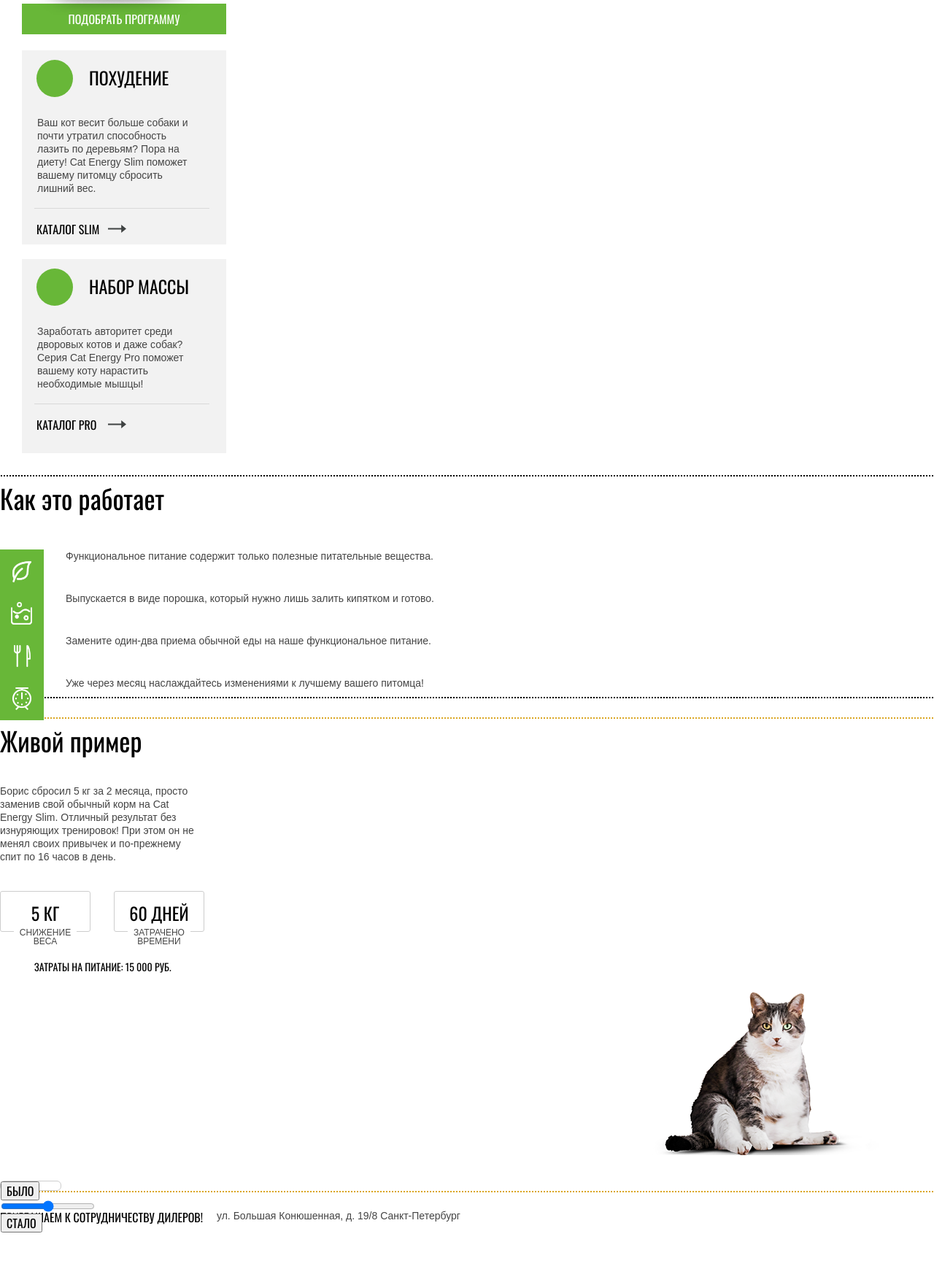
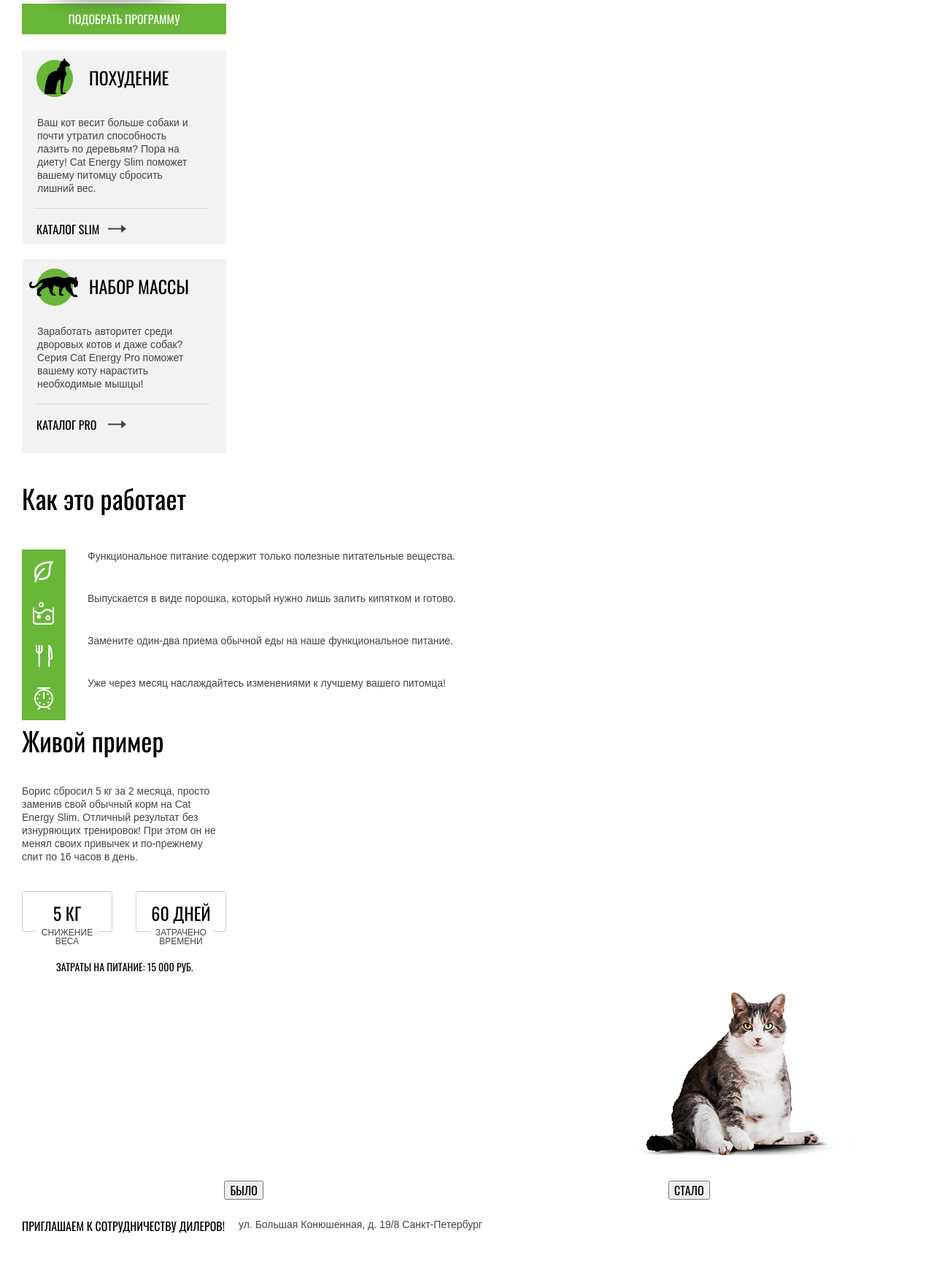
Before and after one commit to MikhailBobrov/1093505-cat-energy-18, a website: page source/index.html in a window 1280 px wide. Shown: the part 702-2452 px from the top of the page at 73% size. Drawn offline with nearby package versions, Linux system fonts and the light colour scheme; files that its build step writes are made by us from their sources.

Commit message:
поправил инлекс

```diff
--- a/source/index.html
+++ b/source/index.html
@@ -60,7 +60,7 @@
         </div>
       </section>
 
-      <section class="advantages">
+      <section class="advantages container">
         <h2 class="advantages__headline">Как это работает</h2>
           <ul class="advantages__list">
             <li class="advantages__item advantages__item--sheet">
@@ -78,7 +78,7 @@
           </ul>
       </section>
 
-      <section class="example">
+      <section class="example container">
         <h2 class="example__headline">Живой пример</h2>
           <p class="example__description">Борис сбросил 5 кг за 2 месяца, просто заменив свой обычный корм на Cat Energy Slim.
             Отличный результат без изнуряющих тренировок!
@@ -105,19 +105,15 @@
               </li>
             </ul>
           </div>
-          <div class="example__controls">
-            <form class="example__form" action="https://echo.htmlacademy.ru." method="post">
+            <div class="example__controls">
               <button class="example__was" type="button">Было</button>
-              <label class="example__label" for="range"><!--вот тут у меня вопрос все же остался с реализацией--></label>
-              <input class="example__input" type="range" id="range" step="1">
               <button class="example__become" type="button">Стало</button>
-            </form>
+            </div>
           </div>
-        </div>
       </section>
 
       <section class="map">
-        <div class="map__contacts">
+        <div class="map__contacts container">
           <p class="map__slogan">приглашаем
             к сотрудничеству
             дилеров!
@@ -125,12 +121,6 @@
           <p class="map__adress">ул. Большая Конюшенная, д. 19/8
             Санкт-Петербург</p>
         </div>
-          <div class="map__container">
-            <picture>
-              <source srcset="img/bg-map-mobile@1x.png" media="(max-width: 500px)">
-              <img class="map__logo--image" src="img/logo-footer.svg" alt="логотип Кэт-Энерджи">
-            </picture>
-          </div>
       </section>
     </main>
 
--- a/source/sass/blocks/advantages.scss
+++ b/source/sass/blocks/advantages.scss
@@ -1,7 +1,3 @@
-.advantages {
-  outline: 2px dotted black;
-}
-
 .advantages__headline {
   color: $link-color;
   font-size: 36px;
--- a/source/sass/blocks/example.scss
+++ b/source/sass/blocks/example.scss
@@ -1,7 +1,3 @@
-.example {
-  outline: 2px dotted goldenrod;
-}
-
 .example__headline {
   color: $link-color;
   font-size: 36px;
@@ -100,12 +96,20 @@
   display: block;
 }
 
+/*
 .example__controls {
   width: 84px;
   height: 14px;
   border-radius: 6px;
   border: 1px solid #cdcdcd;
   background-color: #ffffff;
+}
+
+ */
+
+.example__controls {
+  display: flex;
+  justify-content: space-around;
 }
 
 .example__was {
--- a/source/sass/blocks/map.scss
+++ b/source/sass/blocks/map.scss
@@ -1,10 +1,8 @@
-/*.map {
+.map {
   min-height: 362px;
-  background-image: url("../img/bg-map-mobile@1x.png");
+  background-image: url("../img/map_23.png");
   background-repeat: no-repeat;
 }
-
- */
 
 .map__contacts {
   display: flex;
--- a/source/sass/blocks/options.scss
+++ b/source/sass/blocks/options.scss
@@ -39,34 +39,27 @@
   border-radius: 50%;
 }
 
-/*
-.options__title::after {
+.options__title--feed::after {
   content: "";
   position: absolute;
-  top: -11px;
-  left: 20px;
-  width: 50px;
-  height: 51px;
-  background-image: url("..img/icon-cat-slim.svg");
+  top: -13px;
+  left: 31px;
+  width: 35px;
+  height: 49px;
+  background-image: url("../img/icon-cat-slim.svg");
+  background-repeat: no-repeat;
 }
 
-.options__feed {
-  width: 50px;
-  height: 51px;
-  background-color: #68b738;
-  //не понимаю почему картинка не работает
-  background-image: url("../img/icon-cat-slim.svg");
-  border-radius: 50%;
+.options__title--mass::after {
+  content: "";
+  position: absolute;
+  top: 0;
+  left: 10px;
+  width: 67px;
+  height: 28px;
+  background-image: url("../img/icon-cat-pro.svg");
+  background-repeat: no-repeat;
 }
-
-.options__mass {
-  width: 50px;
-  height: 51px;
-  background-color: #68b738;
-  border-radius: 50%;
-}
-
- */
 
 .options__descriptions {
   position: relative;
--- a/source/sass/blocks/page-footer.scss
+++ b/source/sass/blocks/page-footer.scss
@@ -7,8 +7,12 @@
 }
 
 .page-footer__logo-image {
+  margin-left: 75px;
   padding-top: 30px;
   margin-bottom: 30px;
+  width: 128px;
+  height: auto;
+  object-fit: contain;
 }
 
 .page-footer__logo {
--- a/source/sass/blocks/site-list.scss
+++ b/source/sass/blocks/site-list.scss
@@ -14,9 +14,9 @@
 
 .site-list__item:hover,
 .site-list__item:focus {
-  opacity: 0.7;
+  opacity: 0.8;
 }
 
 .site-list__item:active {
-  opacity: 0.4;
+  opacity: 0.6;
 }
--- a/source/sass/blocks/user-list.scss
+++ b/source/sass/blocks/user-list.scss
@@ -2,4 +2,13 @@
   display: block;
   text-align: center;
   max-width: 70%;
+  cursor: pointer;
+
+  &:hover {
+    opacity: 0.8;
+  }
+
+  &:active {
+    opacity: 0.6;
+  }
 }
```
Also changed, not shown: source/img/map_23.png (added).
